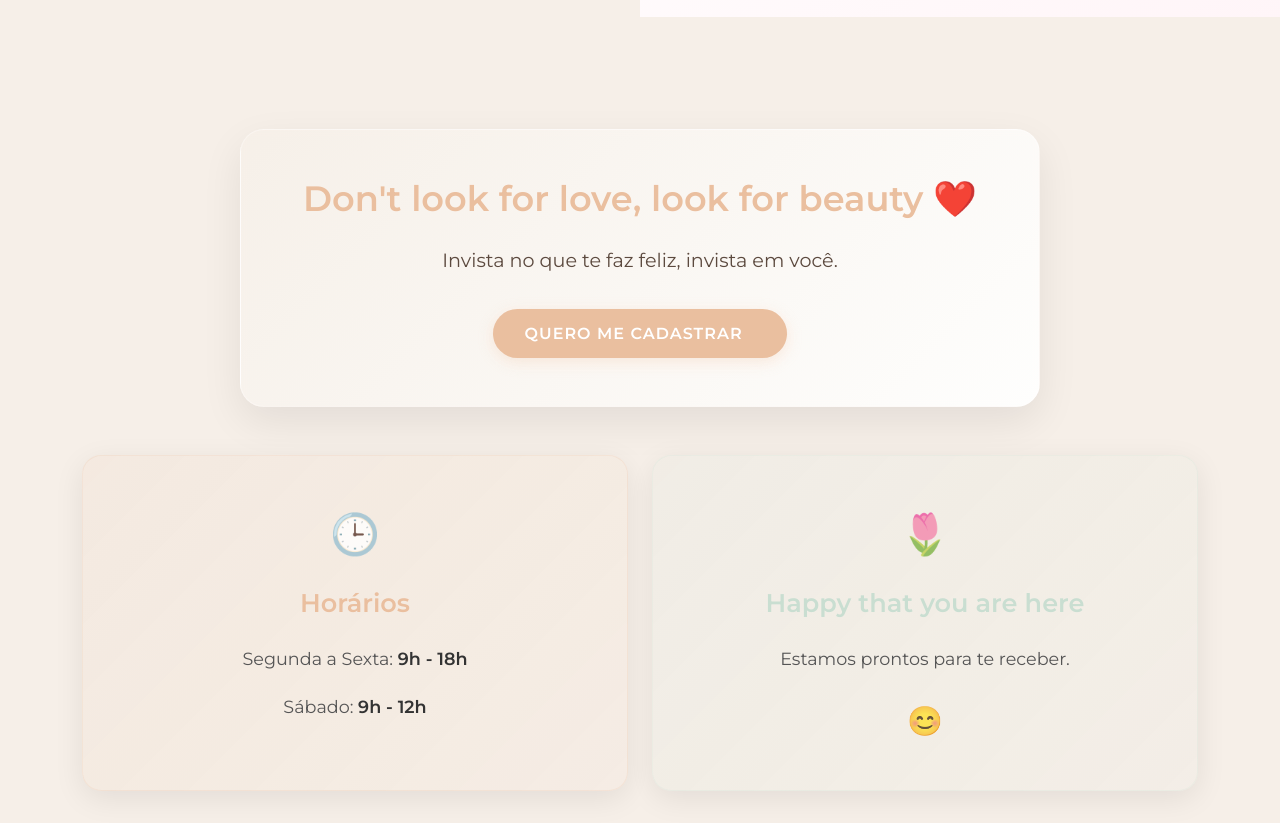
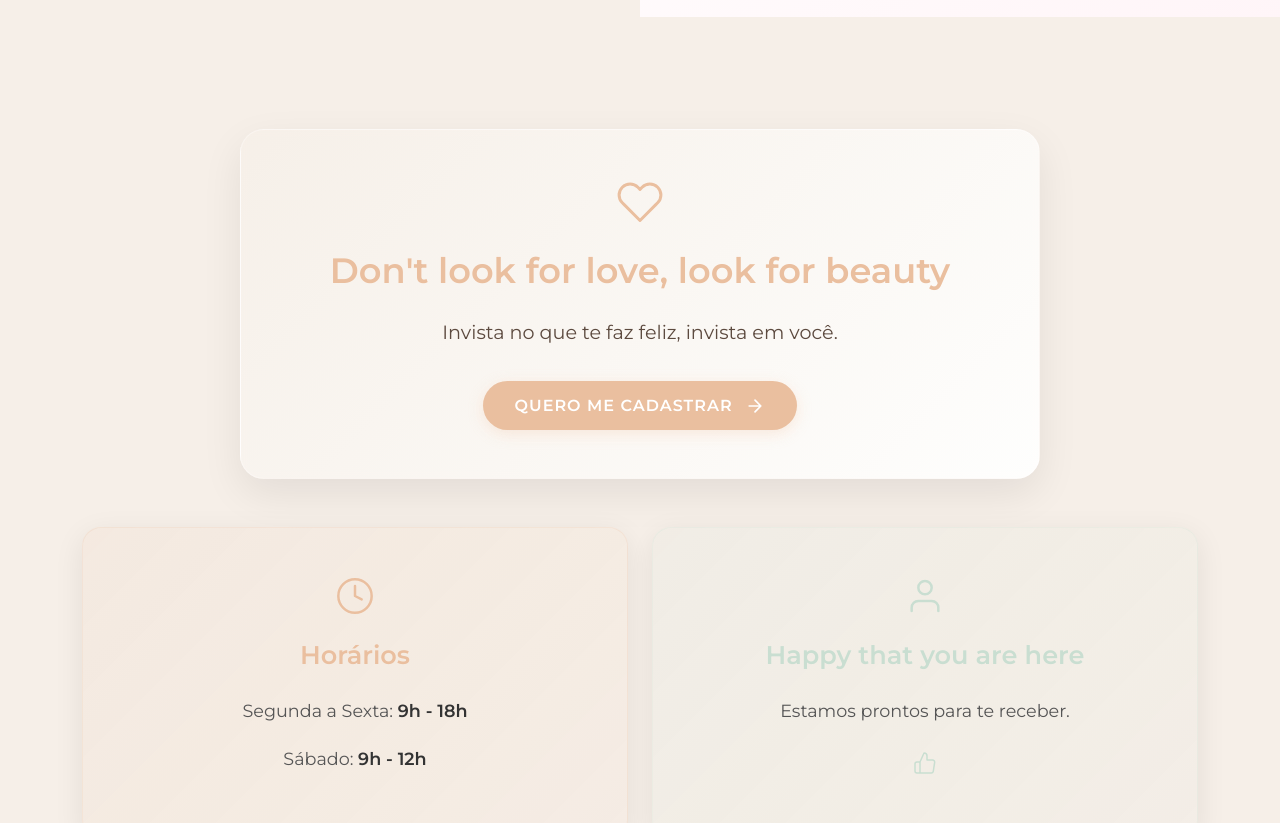
Before and after one commit to vivanolps/ProjetoFinal, an Angular app: page / in a window 1280 px wide. Shown: the part 760-1583 px from the top of the page. Built offline with nearby package versions, Linux system fonts and the light colour scheme.

Commit message:
Modificações visuais.

```diff
--- a/src/app/pages/cadastro/cadastro.component.scss
+++ b/src/app/pages/cadastro/cadastro.component.scss
@@ -159,3 +159,8 @@ h1 {
     margin-top: 0.25rem; // Espaçamento menor
     color: #e74c3c; // Cor vermelha mais vibrante para erros
 }
+
+.btn-submit {
+    background-color: #e89e79 !important; // tom mais escuro
+    color: white;
+  }
--- a/src/app/pages/curso/curso.component.ts
+++ b/src/app/pages/curso/curso.component.ts
@@ -14,24 +14,24 @@ export class CursoComponent implements OnInit {
     {
       titulo: "Limpeza de Pele Profissional",
       descricao: "Domine técnicas avançadas para acne, oleosidade e rejuvenescimento com certificação internacional.",
-      imagem: "",
+      imagem: "assets/images/spar.jpeg",
       badge: "Mais Procurado!"
     },
     {
       titulo: "Design de Sobrancelhas com Henna",
       descricao: "Aprenda o método perfeito para formatos que realçam o rosto + curso de henna inclusivo.",
-      imagem: "assets/icons/eyebrow-icon.svg"
+      imagem: "assets/images/sombrancelha.jpeg"
     },
     {
       titulo: "Massagem Relaxante com Pedras Quentes",
       descricao: "Técnicas termais para alívio imediato de estresse e dores musculares (inclui kit básico).",
-      imagem: "assets/icons/hot-stone-icon.svg",
+      imagem: "assets/images/massagem.jpeg",
       badge: "Novidade!"
     },
     {
       titulo: "Unhas de Gel do Básico ao Avançado",
       descricao: "Alongamentos, reparos e nail art. Inclui módulo sobre durabilidade e saúde das unhas.",
-      imagem: "assets/icons/nail-icon.svg"
+      imagem: "assets/images/unhas.jpeg"
     },
     {
       titulo: "Skincare Científico",
--- a/src/app/pages/home/home.component.html
+++ b/src/app/pages/home/home.component.html
@@ -36,11 +36,18 @@
 <div class="container py-5">
   <!-- Cartão Principal -->
   <div class="card-beleza-container text-center p-4 p-md-5 mb-5">
-      <h2 class="card-beleza-titulo">Don't look for love, look for beauty ❤️</h2>
+      <div class="card-beleza-icon">
+          <svg xmlns="http://www.w3.org/2000/svg" width="48" height="48" viewBox="0 0 24 24" fill="none" stroke="currentColor" stroke-width="2" stroke-linecap="round" stroke-linejoin="round">
+              <path d="M20.84 4.61a5.5 5.5 0 0 0-7.78 0L12 5.67l-1.06-1.06a5.5 5.5 0 0 0-7.78 7.78l1.06 1.06L12 21.23l7.78-7.78 1.06-1.06a5.5 5.5 0 0 0 0-7.78z"/>
+          </svg>
+      </div>
+      <h2 class="card-beleza-titulo">Don't look for love, look for beauty</h2>
       <p class="card-beleza-texto">Invista no que te faz feliz, invista em você.</p>
       <a routerLink="/cadastro" class="btn-beleza-destaque">
           QUERO ME CADASTRAR
-          <i class="bi bi-arrow-right"></i>
+          <svg width="20" height="20" viewBox="0 0 24 24" fill="none" xmlns="http://www.w3.org/2000/svg">
+              <path d="M5 12H19M19 12L12 5M19 12L12 19" stroke="currentColor" stroke-width="2" stroke-linecap="round" stroke-linejoin="round"/>
+          </svg>
       </a>
   </div>
 
@@ -49,7 +56,11 @@
       <!-- Card de Horários -->
       <div class="col-md-6">
           <div class="card-info card-info-horarios h-100 p-4 p-md-5">
-              <div class="card-info-icon">🕒</div>
+              <div class="card-info-icon">
+                  <svg xmlns="http://www.w3.org/2000/svg" width="40" height="40" viewBox="0 0 24 24" fill="none" stroke="currentColor" stroke-width="2" stroke-linecap="round" stroke-linejoin="round">
+                      <circle cx="12" cy="12" r="10"/><polyline points="12 6 12 12 16 14"/>
+                  </svg>
+              </div>
               <h3 class="card-info-titulo">Horários</h3>
               <div class="card-info-conteudo">
                   <p>Segunda a Sexta: <strong>9h - 18h</strong></p>
@@ -61,12 +72,20 @@
       <!-- Card de Boas-Vindas -->
       <div class="col-md-6">
           <div class="card-info card-info-bemvindo h-100 p-4 p-md-5">
-              <div class="card-info-icon">🌷</div>
+              <div class="card-info-icon">
+                  <svg xmlns="http://www.w3.org/2000/svg" width="40" height="40" viewBox="0 0 24 24" fill="none" stroke="currentColor" stroke-width="2" stroke-linecap="round" stroke-linejoin="round">
+                      <path d="M20 21v-2a4 4 0 0 0-4-4H8a4 4 0 0 0-4 4v2"/><circle cx="12" cy="7" r="4"/>
+                  </svg>
+              </div>
               <h3 class="card-info-titulo">Happy that you are here</h3>
               <div class="card-info-conteudo">
                   <p>Estamos prontos para te receber.</p>
               </div>
-              <div class="card-info-emoji">😊</div>
+              <div class="card-info-extra-icon">
+                  <svg xmlns="http://www.w3.org/2000/svg" width="24" height="24" viewBox="0 0 24 24" fill="none" stroke="currentColor" stroke-width="2" stroke-linecap="round" stroke-linejoin="round">
+                      <path d="M14 9V5a3 3 0 0 0-3-3l-4 9v11h11.28a2 2 0 0 0 2-1.7l1.38-9a2 2 0 0 0-2-2.3zM7 22H4a2 2 0 0 1-2-2v-7a2 2 0 0 1 2-2h3"/>
+                  </svg>
+              </div>
           </div>
       </div>
   </div>
--- a/src/app/pages/home/home.component.scss
+++ b/src/app/pages/home/home.component.scss
@@ -228,8 +228,7 @@
         }
     }
 }
-
-/* Estilos para a Seção Inferior */
+/* Estilos para a Seção Inferior - Versão Profissional */
 
 .card-beleza-container {
     background: linear-gradient(135deg, rgba($secondary-color, 0.9) 0%, rgba(lighten($secondary-color, 10%), 0.9) 100%);
@@ -240,10 +239,23 @@
     transition: all 0.4s ease;
     border: 1px solid rgba(255, 255, 255, 0.3);
     backdrop-filter: blur(5px);
+    position: relative;
+    overflow: hidden;
 
     &:hover {
         transform: translateY(-5px);
         box-shadow: 0 20px 50px rgba(0, 0, 0, 0.15);
+    }
+}
+
+.card-beleza-icon {
+    margin-bottom: 1.5rem;
+
+    svg {
+        width: 48px;
+        height: 48px;
+        stroke: $primary-color;
+        stroke-width: 1.5;
     }
 }
 
@@ -293,11 +305,13 @@
         box-shadow: 0 8px 25px rgba($primary-color, 0.4);
     }
 
-    i {
+    svg {
+        width: 20px;
+        height: 20px;
         transition: transform 0.3s ease;
     }
 
-    &:hover i {
+    &:hover svg {
         transform: translateX(5px);
     }
 }
@@ -319,9 +333,14 @@
 }
 
 .card-info-icon {
-    font-size: 2.5rem;
+
     margin-bottom: 1.5rem;
-    opacity: 0.8;
+
+    svg {
+        width: 40px;
+        height: 40px;
+        stroke-width: 1.5;
+    }
 }
 
 .card-info-titulo {
@@ -341,18 +360,24 @@
     }
 }
 
-.card-info-emoji {
-    font-size: 1.8rem;
+.card-info-extra-icon {
     margin-top: 1.5rem;
-    opacity: 0.8;
+
+    svg {
+        width: 24px;
+        height: 24px;
+        stroke-width: 1.5;
+    }
 }
 
 .card-info-horarios {
     background: linear-gradient(135deg, rgba($primary-color, 0.1) 0%, rgba($primary-color, 0.05) 100%);
     border: 1px solid rgba($primary-color, 0.2);
 
-    .card-info-titulo {
+    .card-info-titulo,
+    .card-info-icon svg {
         color: $primary-color;
+        stroke: $primary-color;
     }
 }
 
@@ -360,8 +385,11 @@
     background: linear-gradient(135deg, rgba($accent-color, 0.1) 0%, rgba($accent-color, 0.05) 100%);
     border: 1px solid rgba($accent-color, 0.2);
 
-    .card-info-titulo {
+    .card-info-titulo,
+    .card-info-icon svg,
+    .card-info-extra-icon svg {
         color: $accent-color;
+        stroke: $accent-color;
     }
 }
 
```
